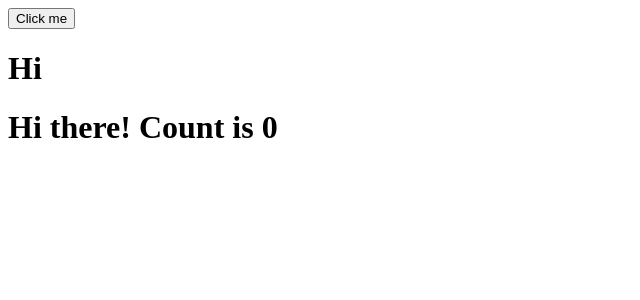
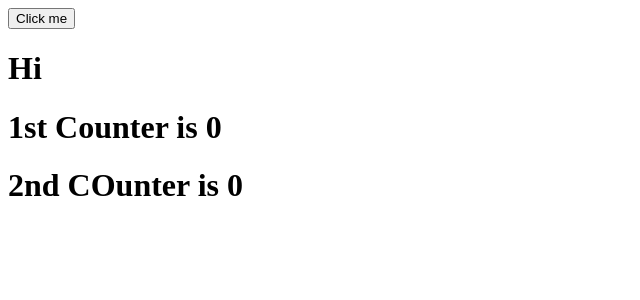
Before and after one commit to manu-git-hub/react-todo, a React (Create React App) app: page / in a window 1280 px wide. Shown: the top 300 px of the page, without its empty margins (0-640 px from the left). Built offline with nearby package versions, Linux system fonts and the light colour scheme.

Commit message:
Destructuring

```diff
--- a/src/App.js
+++ b/src/App.js
@@ -13,7 +13,8 @@
     <div className='App'>
       <button onClick={handleButtonClick}>Click me</button>
       <h1>Hi</h1>
-      <Counter count={count}/>
+      <Counter title="1st Counter" count={count}/>
+      <Counter title="2nd COunter" count={count}/>
     </div>
   );
 }
--- a/src/counter.jsx
+++ b/src/counter.jsx
@@ -1,9 +1,11 @@
 import React from 'react'
 
 function Counter(props) {
+    const{title,count}= props
+
   return (
     <div>
-        <h1>Hi there! Count is {props.count}</h1>
+        <h1>{title} is {count}</h1>
     </div>
   )
 }
```
